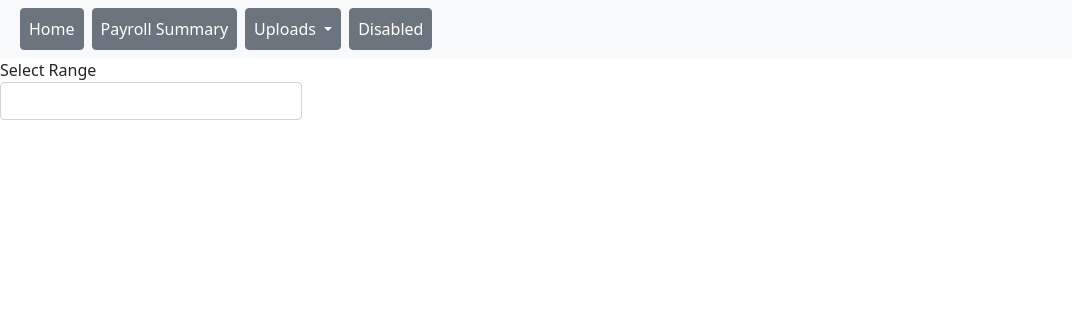
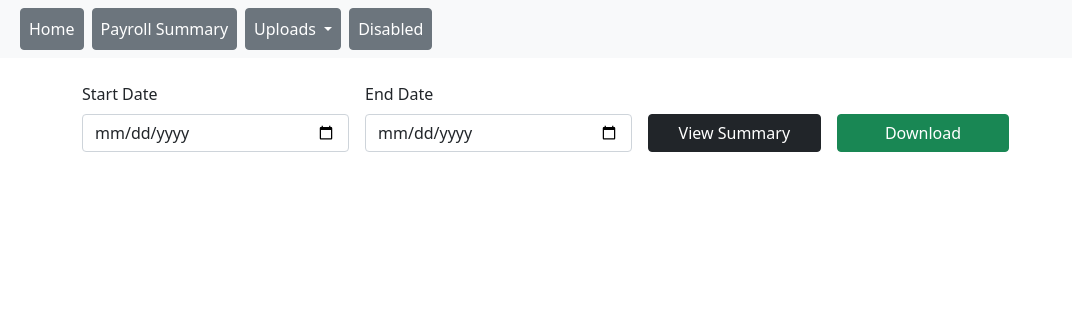
Before and after one commit to Denick12/casual_payment, a Flask app: page /payroll_summary in a window 1280 px wide. Shown: the top 318 px of the page, without its empty margins (0-1072 px from the left). Run offline with Flask 3, Linux system fonts and the light colour scheme; lists and menus that the app fills with data are empty; some libraries are stand-ins or nearby versions.

Commit message:
date picker added

```diff
--- a/app/templates/payroll_summary.html
+++ b/app/templates/payroll_summary.html
@@ -6,13 +6,28 @@
 </head>
 <body>
 {% include 'navbar.html' %}
-<section>
-    <div class="row">
+
+<section class="container mt-4">
+    <div class="row g-3 align-items-end">
         <div class="col-md-3">
-            <label for="">Select Range</label>
-            <select name="date_range" id="" class="form-control">
-                <option value=""></option>
-            </select>
+            <label for="start_date" class="form-label">Start Date</label>
+            <input type="date" id="start_date" name="start_date" class="form-control">
+        </div>
+            <div class="col-md-3">
+            <label for="end_date" class="form-label">End Date</label>
+            <input type="date" id="end_date" name="end_date" class="form-control">
+        </div>
+
+        <div class="col-md-2">
+            <button class="btn btn-dark w-100" id="filterBtn">
+                <i class="bi bi-funnel"></i> View Summary
+            </button>
+        </div>
+
+        <div class="col-md-2">
+            <button class="btn btn-success w-100" id="downloadBtn">
+                <i class="bi bi-download"></i> Download
+            </button>
         </div>
     </div>
 </section>
```
